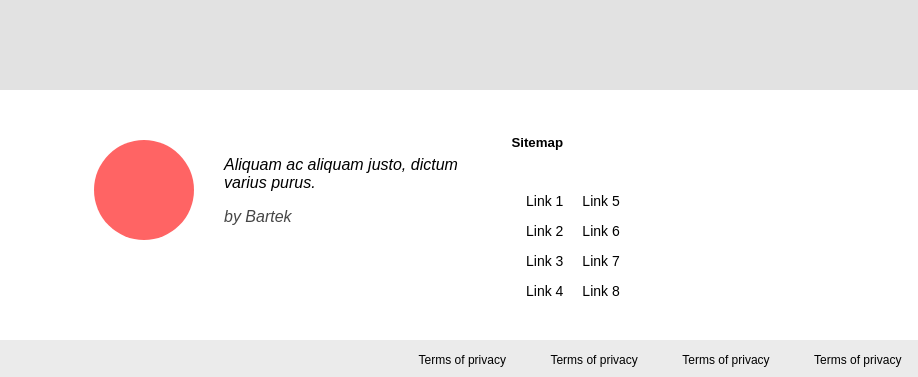
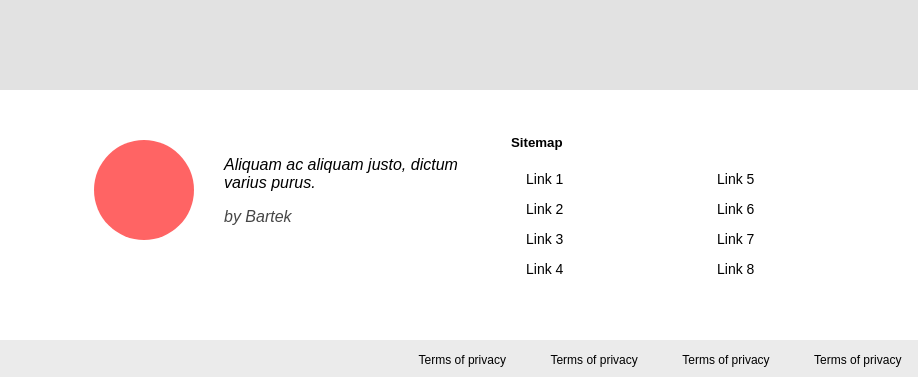
Before and after one commit to AFilipiuk/LandingPageReview, a plain HTML site: page index.html in a window 1280 px wide. Shown: the part 2450-2827 px from the top of the page, 0-918 px from the left. Drawn offline with Linux system fonts and the light colour scheme.

Commit message:
sitemap links poprawione

```diff
--- a/assets/style.scss
+++ b/assets/style.scss
@@ -175,6 +175,18 @@ button {
 #sitemap-links {
     width: 30%;
     padding-left: 30px;
+    table {
+        text-align: left;
+        width: 100%;
+        th {
+            display: block;
+            font-size: 0.83em;
+            -webkit-margin-before: 1.67em;
+            -webkit-margin-start: 0px;
+            -webkit-margin-end: 0px;
+            font-weight: bold;
+        }
+    }
     ul {
         padding-left: 15px;
         li {
--- a/index.html
+++ b/index.html
@@ -128,9 +128,8 @@
                 <table>
                     <tr>
                         <th>
-                            <h5>Sitemap</h5>
+                            Sitemap
                         </th>
-                        <th></th>
                     </tr>
                     <tr>
                         <td>
```
Also changed, not shown: css/style.css, 1 other file.
